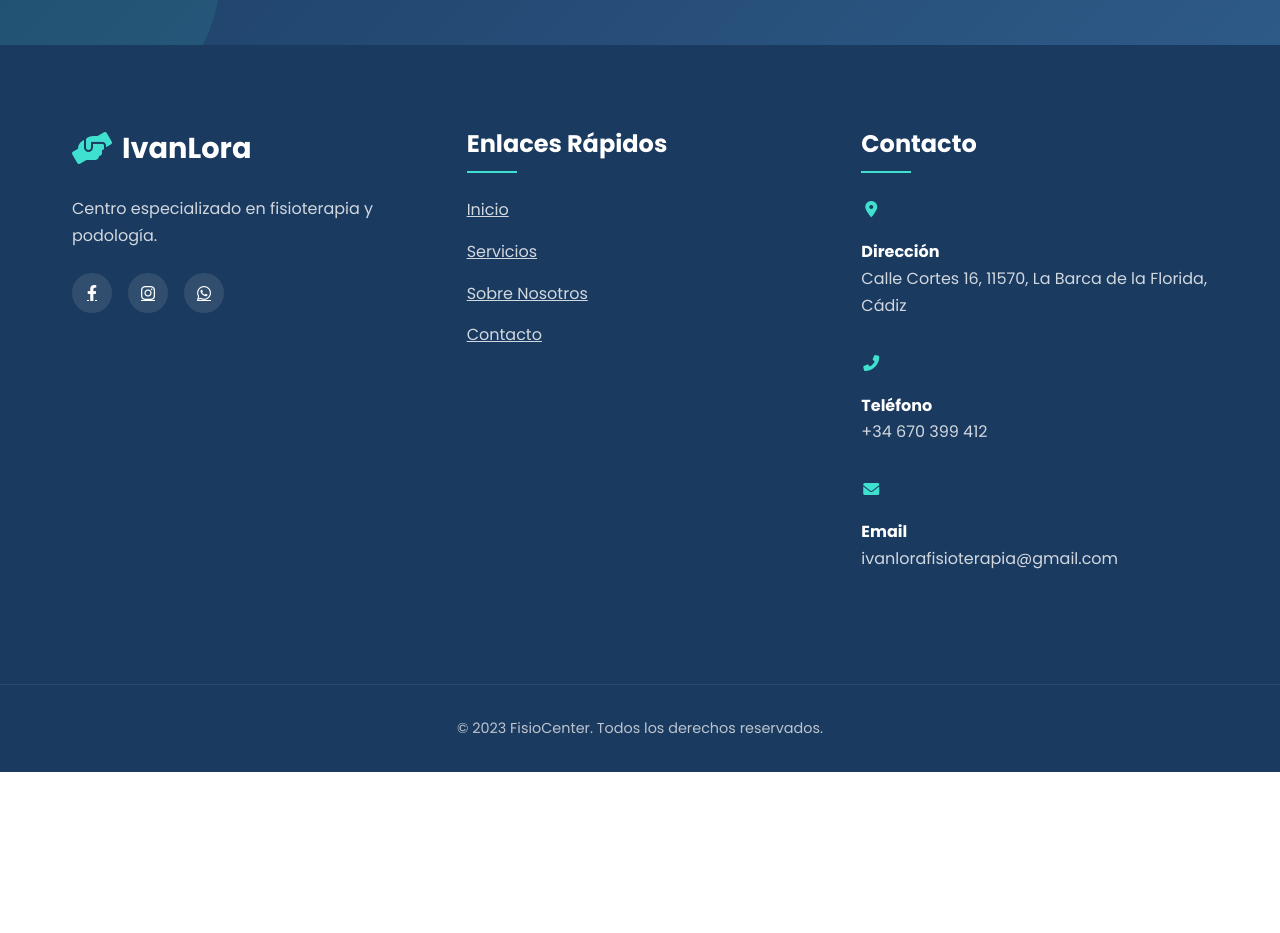
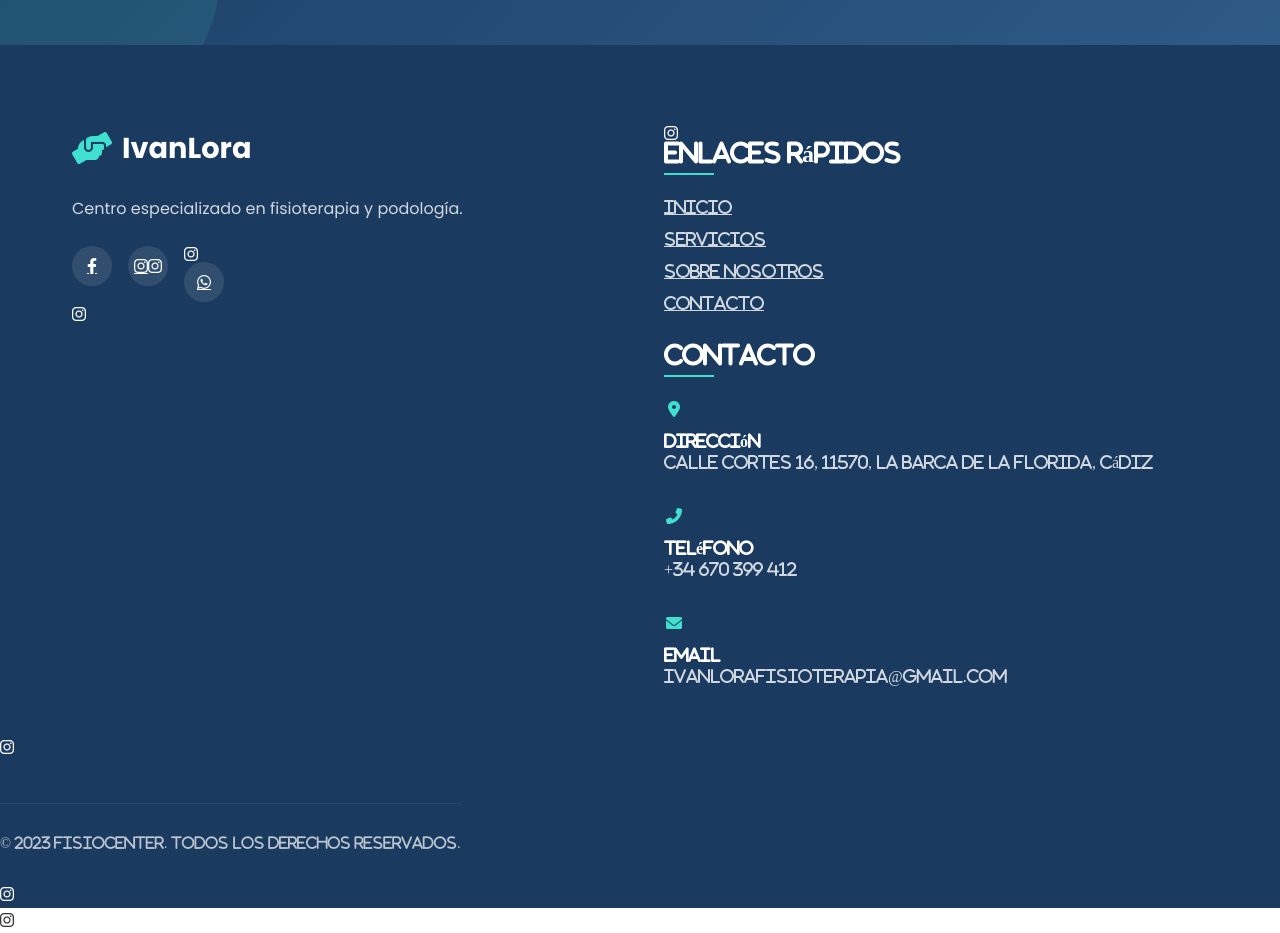
Before and after one commit to RocioRamirezSanroman/Practica, a plain HTML site: page index.html in a window 1280 px wide. Shown: the part 1680-2613 px from the top of the page. Before the commit the page ends 2452 px from the top, so only its background shows below. Drawn offline with Linux system fonts and the light colour scheme; files whose address does not match are found by name.

Commit message:
Update index.html

```diff
--- a/index.html
+++ b/index.html
@@ -107,10 +107,12 @@
                     <p>Centro especializado en fisioterapia y podología.</p>
                     <div class="social-icons">
                         <a href="#"><i class="fab fa-facebook-f"></i></a>
-                        <a href="#"><i class="fab fa-instagram"></i></a>
+                        <a href="https://www.instagram.com/ilorafisioterapia/#"  target="_blank"
+                        class="nav-cta"><i class="fab fa-instagram"><i class="fab fa-instagram"></i></a>
                         <a href="#"><i class="fab fa-whatsapp"></i></a>
                     </div>
                 </div>
+
                 <div class="footer-section links">
                     <h3>Enlaces Rápidos</h3>
                     <ul>
```
